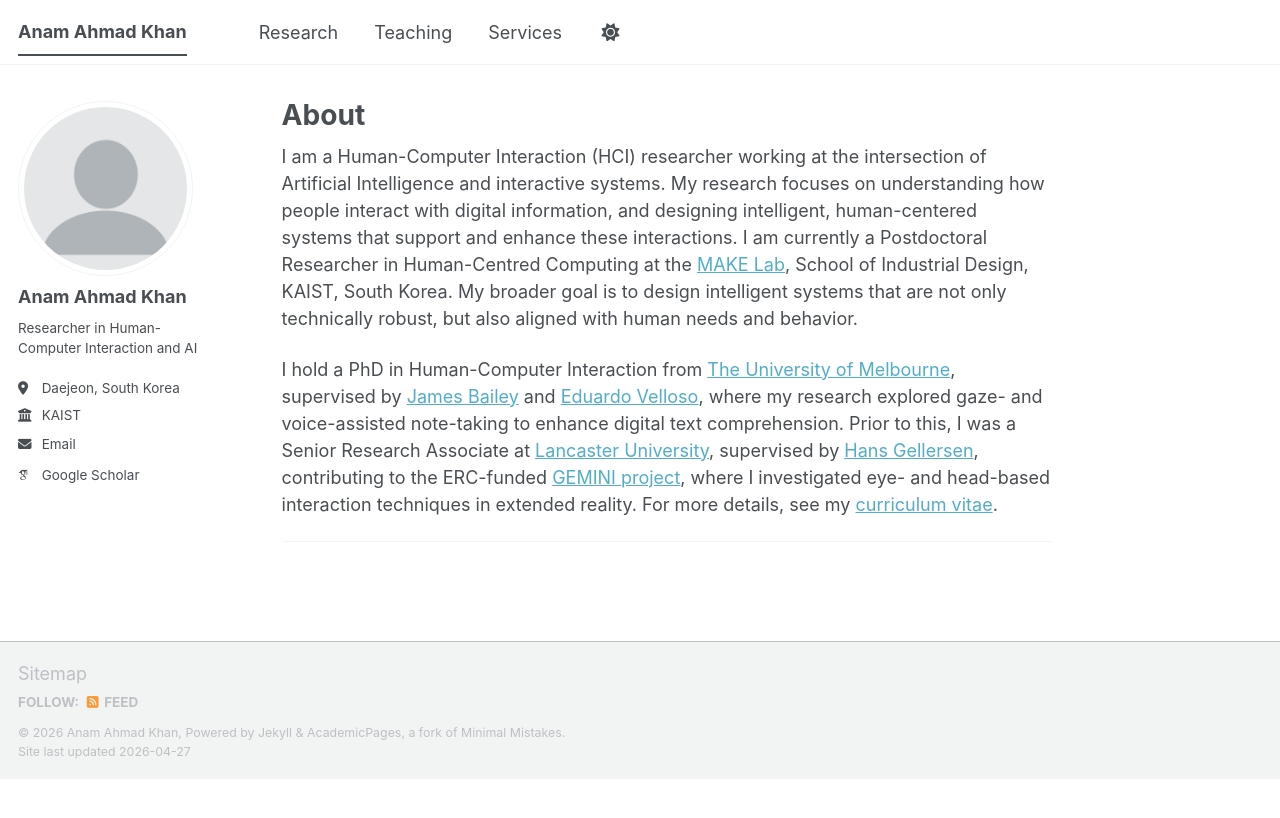
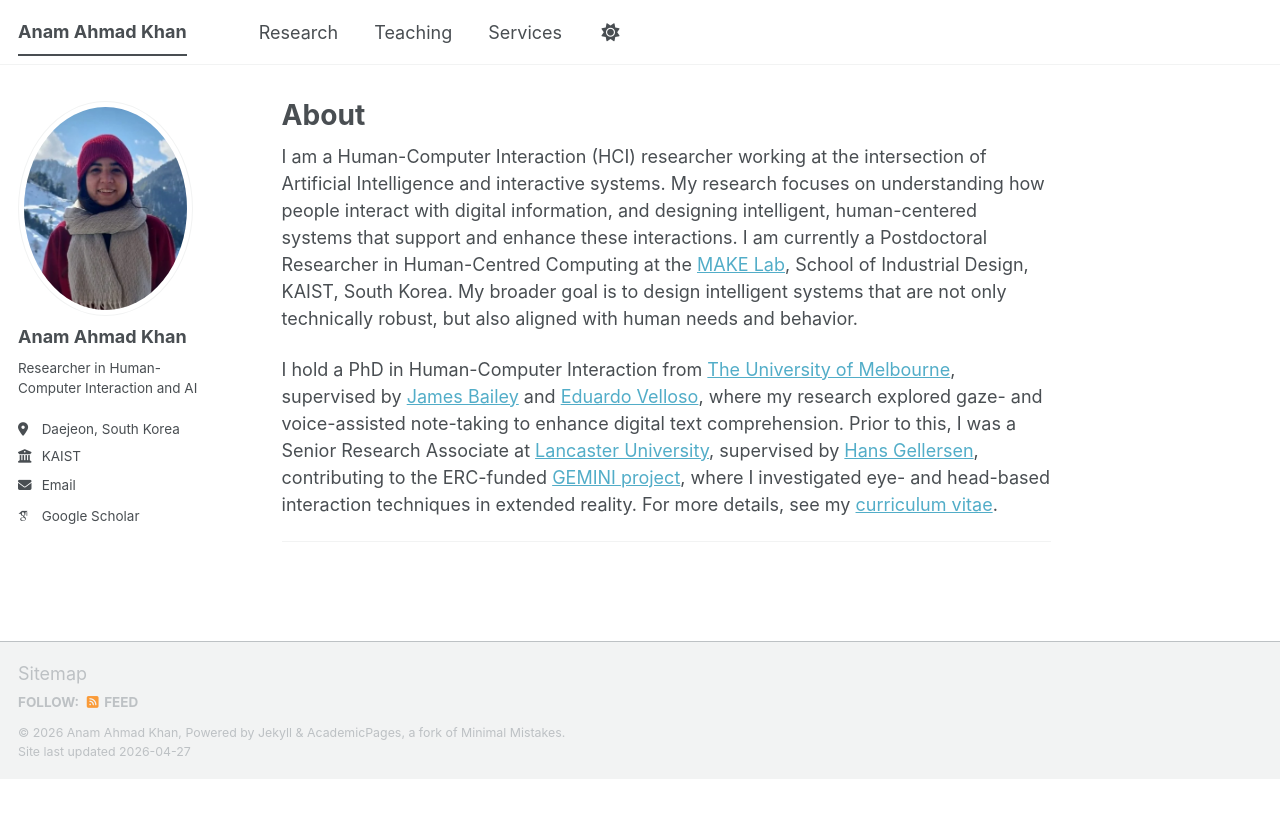
Before and after one commit to khananamahmad3-max/anamkhan.github.io, a Jekyll site: the page built from _pages/about.md, in a window 1280 px wide. Shown: the top 818 px of the page. Built offline with Jekyll 4.4.1, drawn with Linux system fonts in a browser that asks for light colours; some web fonts are replaced; a script bundle is joined from its source files by our own code; library files that are not in the unit come from our copies.

Commit message:
Update _config.yml

```diff
--- a/_config.yml
+++ b/_config.yml
@@ -22,7 +22,7 @@ repository               : "khananamahmad3-max/anamkhan.github.io"
 #               Additional customization can be done by editing /_includes/author-profile.html
 author:
   # Biographic information
-  avatar           : "profile.png"
+  avatar           : "image.PNG"
   name             : "Anam Ahmad Khan"
   pronouns         : # example: ""
   bio              : "Researcher in Human-Computer Interaction and AI"
```
